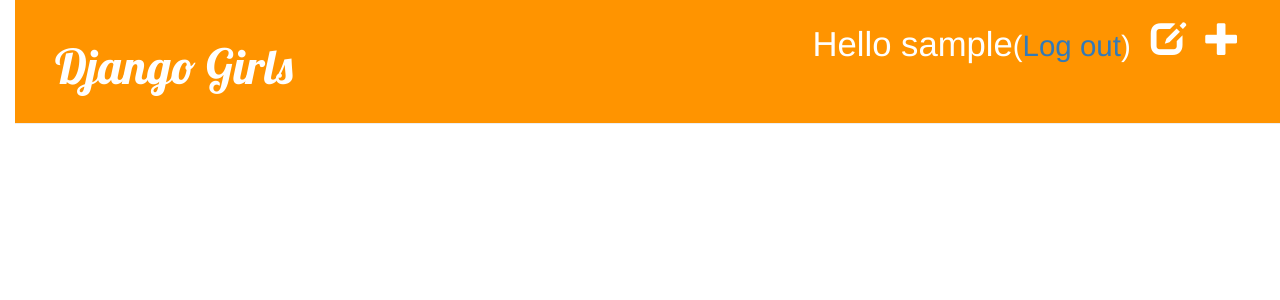
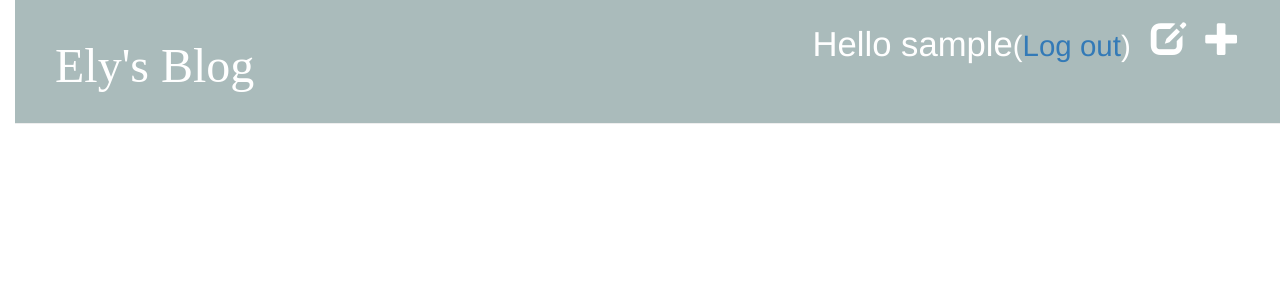
Before and after one commit to eliflores/mignonnesaurus-blog, a Django app: a page that uses blog/templates/blog/base.html in a window 1280 px wide. Shown: the top 300 px of the page. Run offline with Django 3.2, Linux system fonts and the light colour scheme; the visitor is signed in with stand-in values (Sample User, id 1); data that the repository does not hold is empty; some libraries are stand-ins or nearby versions.

Commit message:
add some changes to blog

```diff
--- a/blog/static/css/blog.css
+++ b/blog/static/css/blog.css
@@ -1,6 +1,6 @@
 h1 a {
 	color:#FCA205;
-	font-family: 'Lobster';
+	font-family: 'Rockwell';
 }
 
 body {
@@ -8,7 +8,7 @@
 }
 
 .page-header {
-	background-color: #FF9400;
+	background-color: #AABBBB;
 	margin-top: 0;
 	padding: 20px 20px 20px 40px;
 }
@@ -24,7 +24,7 @@
 }
 
 h1, h2, h3, h4 {
-    font-family: 'Lobster', cursive;
+    font-family: 'Rockwell';
 }
 
 .date {
--- a/blog/templates/blog/base.html
+++ b/blog/templates/blog/base.html
@@ -13,10 +13,8 @@
                 <a href="{% url 'blog.views.post_new' %}" class="top-menu"><span class="glyphicon glyphicon-plus"></span></a>
                 <a href="{% url 'post_draft_list' %}" class="top-menu"><span class="glyphicon glyphicon-edit"></span></a>
                 <p class="top-menu">Hello {{ user.username }}<small>(<a href="{% url 'django.contrib.auth.views.logout' %}">Log out</a>)</small></p>
-            {% else %}
-                <a href="{% url 'django.contrib.auth.views.login' %}" class="top-menu"><span class="glyphicon glyphicon-lock"></span></a>
             {% endif %}
-            <h1><a href="{% url 'blog.views.post_list' %}">Django Girls</a></h1>
+            <h1><a href="{% url 'blog.views.post_list' %}">Ely's Blog</a></h1>
         </div>
         <div class="content container">
             <div class="row">
```
